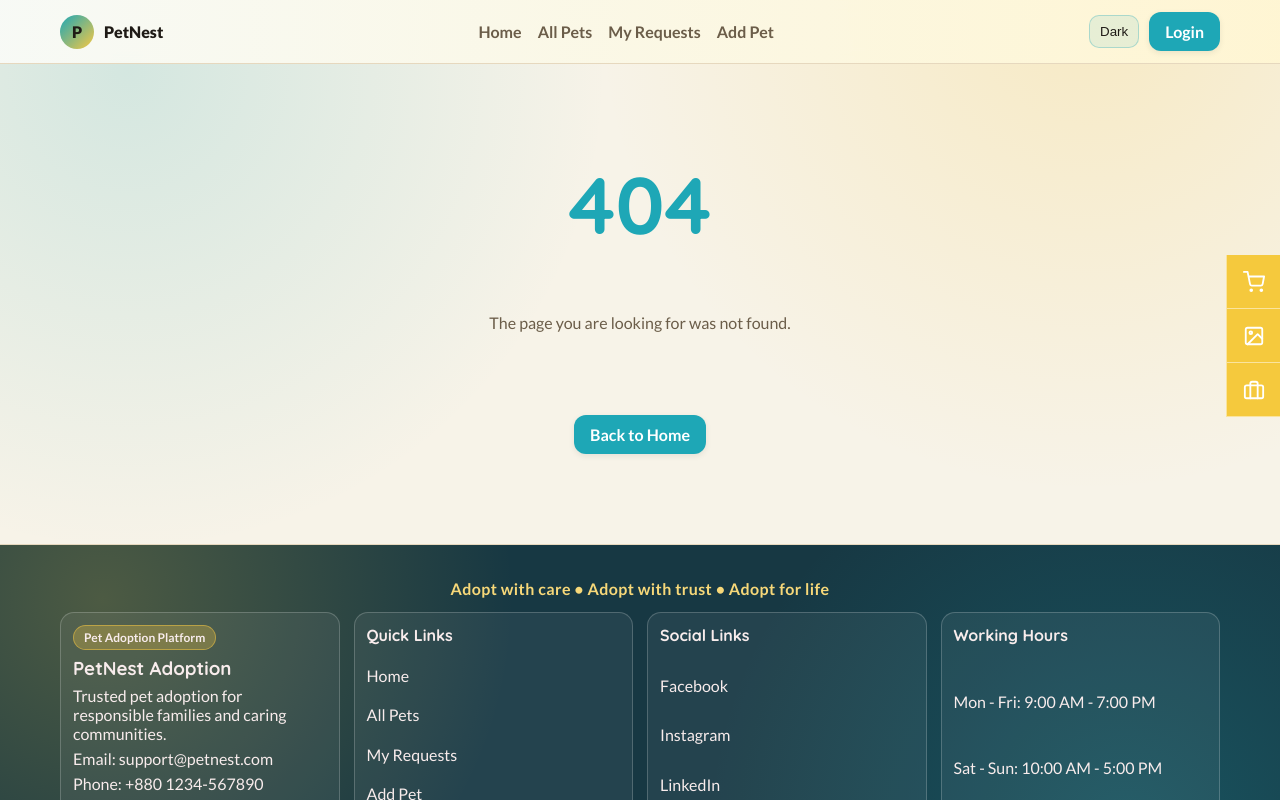
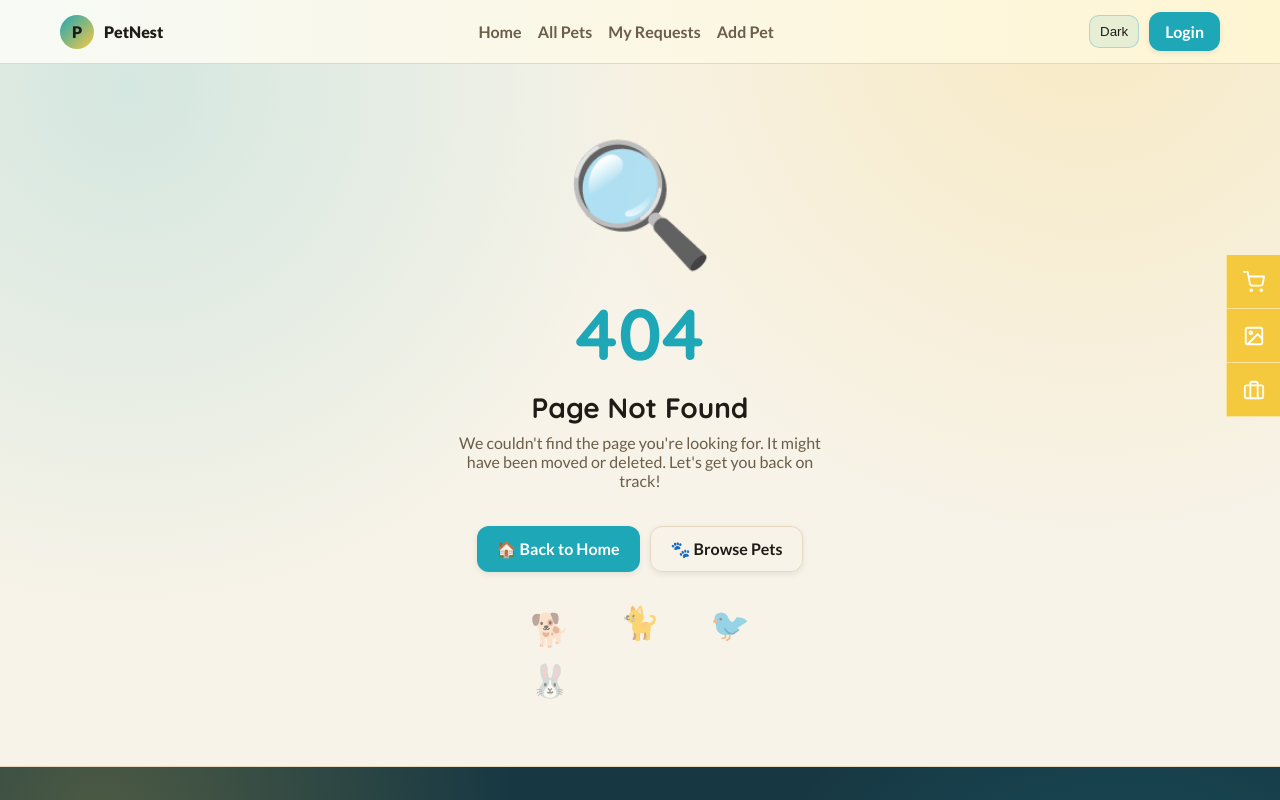
Before and after one commit to hassan25bd/Assignment-Category-CAT_10, a React (Vite) app in the folder client/: page /not-found in a window 1280 px wide. Shown: the top 800 px of the page. Built offline with nearby package versions, Linux system fonts and the light colour scheme; no server answers.

Commit message:
ux(polish): enhance spinner, 404 page, and add route aliases

```diff
--- a/client/src/App.jsx
+++ b/client/src/App.jsx
@@ -20,6 +20,7 @@ const router = createBrowserRouter([
     children: [
       { index: true, element: <Home /> },
       { path: "pets", element: <AllPets /> },
+      { path: "all-pets", element: <AllPets /> },
       {
         path: "pets/:id",
         element: (
--- a/client/src/components/Spinner.jsx
+++ b/client/src/components/Spinner.jsx
@@ -1,7 +1,15 @@
 const Spinner = ({ fullPage = false }) => {
   return (
     <div className={fullPage ? "spinner-wrap full-page" : "spinner-wrap"}>
-      <div className="spinner" />
+      <div style={{ textAlign: "center", display: "grid", gap: "16px", alignItems: "center" }}>
+        <div className="spinner" />
+        <div>
+          <p style={{ color: "var(--ink)", fontWeight: "600", margin: "0" }}>Loading...</p>
+          <p style={{ color: "var(--muted)", fontSize: "13px", margin: "4px 0 0 0" }}>
+            Finding the perfect pets for you
+          </p>
+        </div>
+      </div>
     </div>
   );
 };
--- a/client/src/pages/NotFound.jsx
+++ b/client/src/pages/NotFound.jsx
@@ -2,12 +2,57 @@ import { Link } from "react-router-dom";
 
 const NotFound = () => {
   return (
-    <section className="section container not-found">
-      <h1>404</h1>
-      <p>The page you are looking for was not found.</p>
-      <Link to="/" className="btn btn-primary">
-        Back to Home
-      </Link>
+    <section className="section container" style={{ minHeight: "70vh", display: "grid", placeItems: "center" }}>
+      <div className="not-found">
+        <div style={{ fontSize: "120px", marginBottom: "12px" }}>🔍</div>
+        <h1 style={{ fontSize: "72px", color: "var(--brand)", marginBottom: "12px" }}>404</h1>
+        <h2 style={{ fontSize: "28px", marginBottom: "8px" }}>Page Not Found</h2>
+        <p style={{ fontSize: "16px", color: "var(--muted)", maxWidth: "40ch", margin: "0 auto 24px" }}>
+          We couldn't find the page you're looking for. It might have been moved or deleted. Let's get you back on track!
+        </p>
+
+        <div style={{ display: "flex", gap: "10px", justifyContent: "center", flexWrap: "wrap" }}>
+          <Link to="/" className="btn btn-primary" style={{ fontSize: "16px", padding: "12px 20px" }}>
+            🏠 Back to Home
+          </Link>
+          <Link to="/all-pets" className="btn btn-outline" style={{ fontSize: "16px", padding: "12px 20px" }}>
+            🐾 Browse Pets
+          </Link>
+        </div>
+
+        {/* Decorative Elements */}
+        <div
+          style={{
+            marginTop: "40px",
+            display: "grid",
+            gridTemplateColumns: "repeat(auto-fit, minmax(80px, 1fr))",
+            gap: "10px",
+            maxWidth: "300px",
+            margin: "40px auto 0",
+          }}
+        >
+          {["🐕", "🐈", "🐦", "🐰"].map((emoji, i) => (
+            <div
+              key={i}
+              style={{
+                fontSize: "32px",
+                textAlign: "center",
+                opacity: 0.5,
+                animation: `bounce ${2 + i * 0.2}s ease-in-out infinite`,
+              }}
+            >
+              {emoji}
+            </div>
+          ))}
+        </div>
+
+        <style>{`
+          @keyframes bounce {
+            0%, 100% { transform: translateY(0); }
+            50% { transform: translateY(-10px); }
+          }
+        `}</style>
+      </div>
     </section>
   );
 };
```
